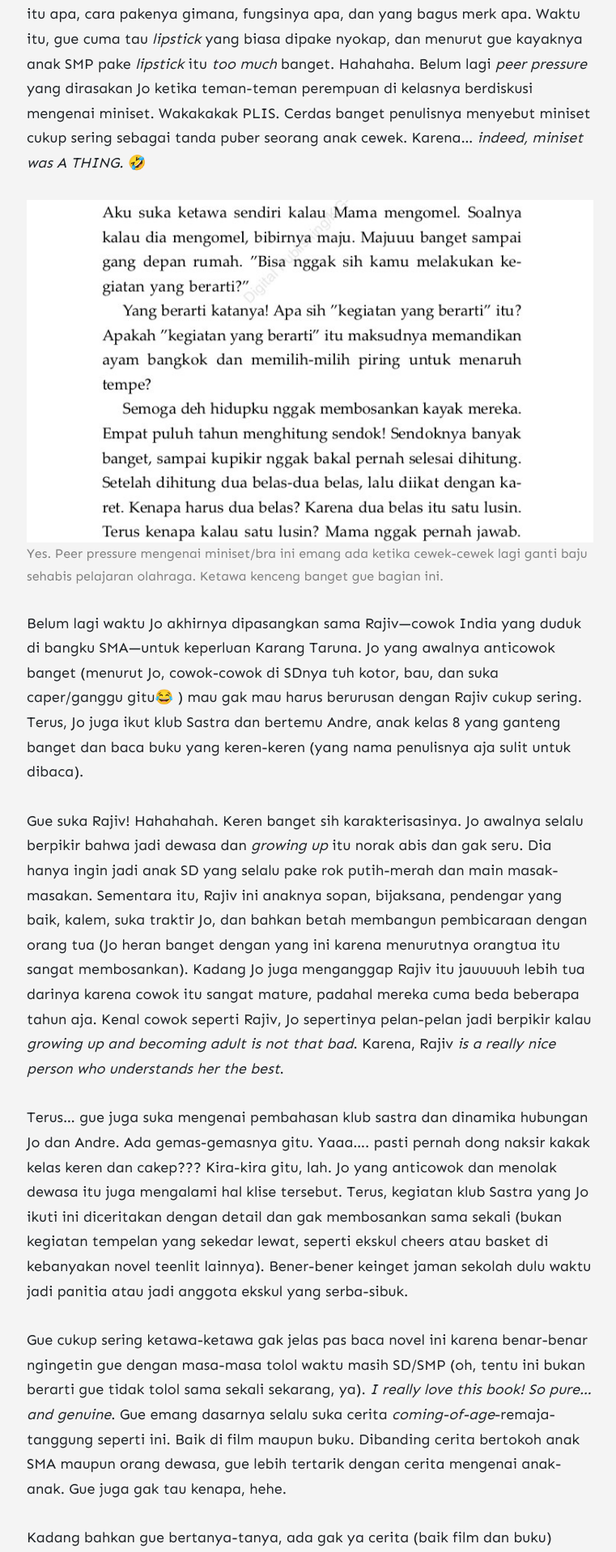
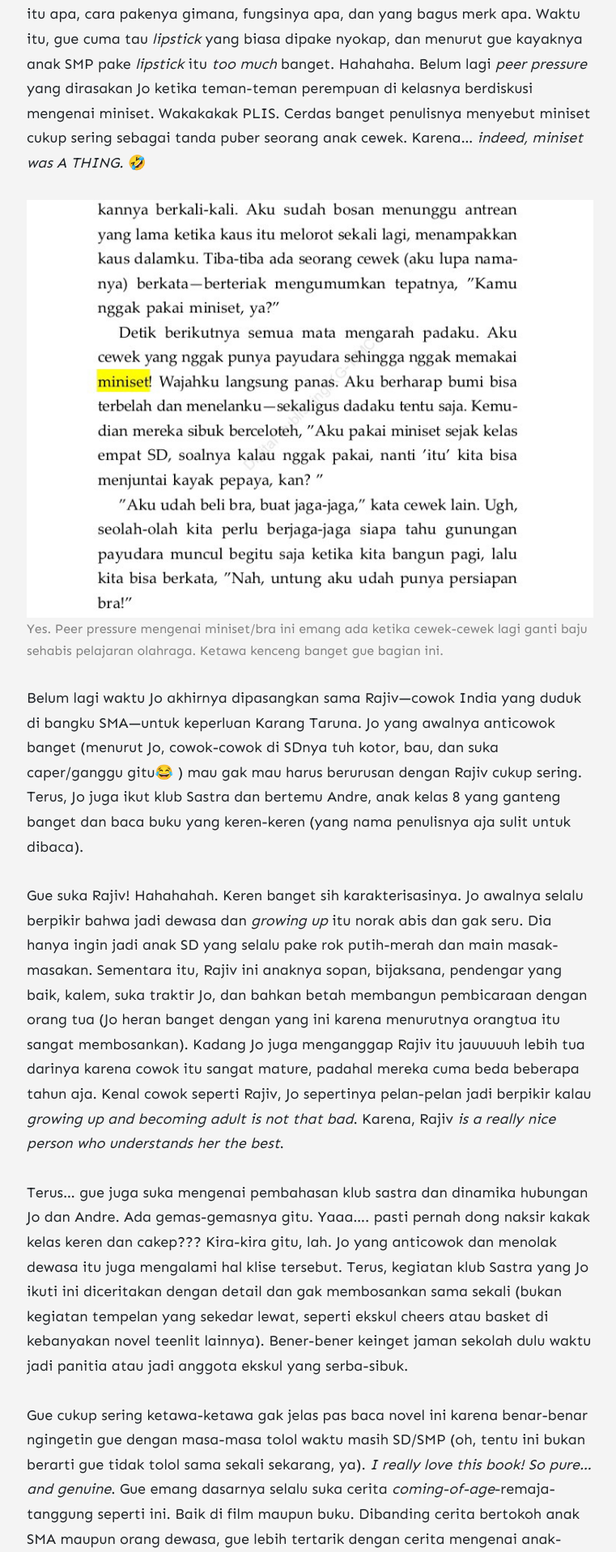
Before and after one commit to naznienfevrianne/naznienfevrianne.github.io, a Jekyll site: the page built from _posts/2022-12-31-jurnaljo.md, in a window 1280 px wide. Shown: the part 4397-6314 px from the top of the page at 81% size, without its empty margins (257-1018 px from the left). Built offline with Jekyll 4.4.1, drawn with Linux system fonts in a browser that asks for light colours; nearby versions of some CDN libraries; comment, search, counter and statistics services are not loaded.

Commit message:
Change pictures error

```diff
--- a/_posts/2022-12-31-jurnaljo.md
+++ b/_posts/2022-12-31-jurnaljo.md
@@ -41,7 +41,7 @@ Ken Terate membuka Jurnal Jo dengan omelan, keluhan khas anak-anak (yang tentuny
 Josephine Wilisgiri, cewek 12 tahun ini benci sama SMP-nya. Selain ia harus berada satu sekolah dengan bapaknya (yang adalah guru bahasa Jawa di sekolahnya), Sally—teman baiknya sejak kecil juga ikut berubah. Sally ini tiba-tiba jadi rempong abis gitu. Pakai rok SMP dipendekin, mengganti nama panggilannya dan pakai lipice (sejenis *lip gloss* yang awalnya Jo pikir merupakan minuman seperti pop ice). Anjir. Itu bener-bener hal paling anak SMP yang gue gak pernah sadari.
 
 Jo yang kerjaannya hanya main kartu, main busa dan manjat pohon itu terbingung-bingung terhadap semua perubahan yang terjadi (ini kalau Jurnal Jo ramai lagi sekarang, mungkin Jo bisa dijuluki netizen sebagai *pick me girl* 😁). TAPI... *I do really relate with that!* Dulu gue sempat mendadak bingung kenapa semua orang tiba-tiba punya liptint dan pakai liptint diam-diam di sekolah (waktu itu lagi jaman banget Tony Moly HAHAHA, bener-bener hampir semua cewek punya). Gue langsung FOMO abis, dong???? Gue langsung cari tau liptint itu apa, cara pakenya gimana, fungsinya apa, dan yang bagus merk apa. Waktu itu, gue cuma tau *lipstick* yang biasa dipake nyokap, dan menurut gue kayaknya anak SMP pake *lipstick* itu *too much* banget. Hahahaha. Belum lagi *peer pressure* yang dirasakan Jo ketika teman-teman perempuan di kelasnya berdiskusi mengenai miniset. Wakakakak PLIS. Cerdas banget penulisnya menyebut miniset cukup sering sebagai tanda puber seorang anak cewek. Karena... *indeed, miniset was A THING.* 🤣
-{% include image_caption.html imageurl="/assets/images/1-jurnaljo.jpg"  title="JurnalJo-Intro" caption="Yes. Peer pressure mengenai miniset/bra ini emang ada ketika cewek-cewek lagi ganti baju sehabis pelajaran olahraga. Ketawa kenceng banget gue bagian ini." %}
+{% include image_caption.html imageurl="/assets/images/2-jurnaljo.jpg"  title="JurnalJo-Intro" caption="Yes. Peer pressure mengenai miniset/bra ini emang ada ketika cewek-cewek lagi ganti baju sehabis pelajaran olahraga. Ketawa kenceng banget gue bagian ini." %}
 Belum lagi waktu Jo akhirnya dipasangkan sama Rajiv—cowok India yang duduk di bangku SMA—untuk keperluan Karang Taruna. Jo yang awalnya anticowok banget (menurut Jo, cowok-cowok di SDnya tuh kotor, bau, dan suka caper/ganggu gitu😂 ) mau gak mau harus berurusan dengan Rajiv cukup sering. Terus, Jo juga ikut klub Sastra dan bertemu Andre, anak kelas 8 yang ganteng banget dan baca buku yang keren-keren (yang nama penulisnya aja sulit untuk dibaca).
 
 Gue suka Rajiv! Hahahahah. Keren banget sih karakterisasinya. Jo awalnya selalu berpikir bahwa jadi dewasa dan *growing up* itu norak abis dan gak seru. Dia hanya ingin jadi anak SD yang selalu pake rok putih-merah dan main masak-masakan. Sementara itu, Rajiv ini anaknya sopan, bijaksana, pendengar yang baik, kalem, suka traktir Jo, dan bahkan betah membangun pembicaraan dengan orang tua (Jo heran banget dengan yang ini karena menurutnya orangtua itu sangat membosankan). Kadang Jo juga menganggap Rajiv itu jauuuuuh lebih tua darinya karena cowok itu sangat mature, padahal mereka cuma beda beberapa tahun aja. Kenal cowok seperti Rajiv, Jo sepertinya pelan-pelan jadi berpikir kalau *growing up and becoming adult is not that bad*. Karena, Rajiv *is a really nice person who understands her the best*.
```
